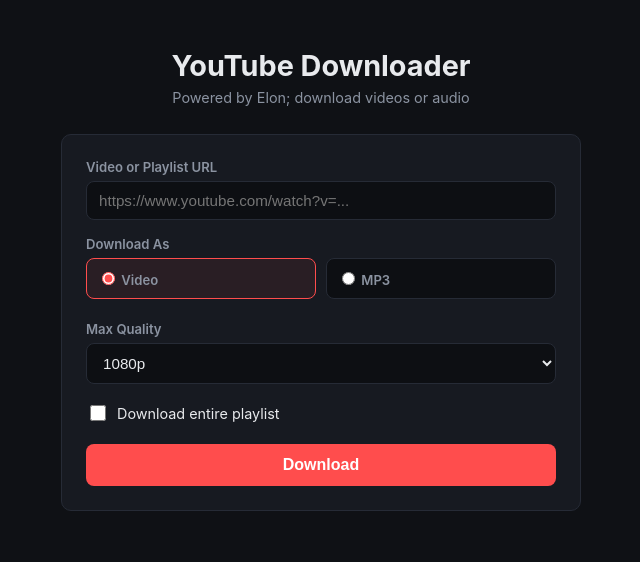
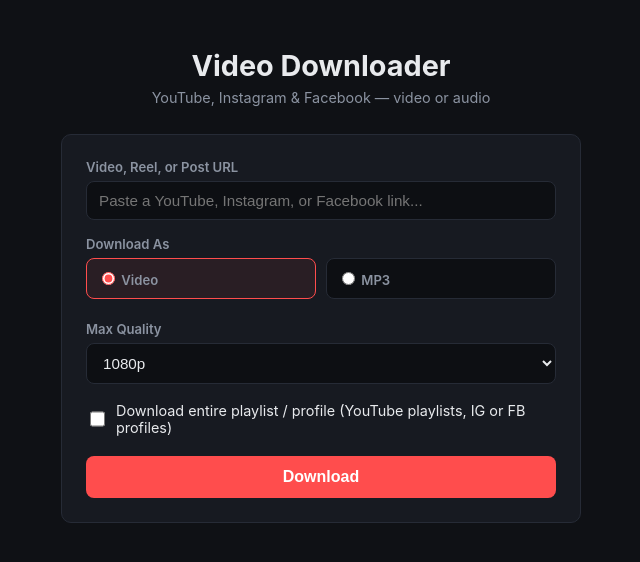
Before and after one commit to elonsobrevilla06-byte/youtube_video_downloader, a Flask app: page / in a window 1280 px wide. Shown: the top 562 px of the page, without its empty margins (319-959 px from the left). Run offline with Flask 3, Linux system fonts and the light colour scheme.

Commit message:
Instagram and facebook videos can be downloaded

```diff
--- a/app.py
+++ b/app.py
@@ -13,14 +13,43 @@
 """
 
 import os
+import re
 import uuid
 import threading
 import time
+from urllib.parse import urlparse
 from flask import Flask, render_template, request, jsonify, Response
 
 import yt_dlp
 
 app = Flask(__name__)
+
+# Domains we knowingly support. yt-dlp itself supports hundreds of sites,
+# but we deliberately restrict the UI to these so users get a clear,
+# friendly error instead of a confusing yt-dlp stack trace for something
+# like a random news site or a private/members-only page.
+SUPPORTED_DOMAINS = {
+    "youtube.com": "YouTube",
+    "youtu.be": "YouTube",
+    "m.youtube.com": "YouTube",
+    "instagram.com": "Instagram",
+    "www.instagram.com": "Instagram",
+    "facebook.com": "Facebook",
+    "www.facebook.com": "Facebook",
+    "m.facebook.com": "Facebook",
+    "web.facebook.com": "Facebook",
+    "fb.watch": "Facebook",
+}
+
+
+def detect_platform(url: str):
+    """Returns the platform name if url's host is supported, else None."""
+    try:
+        host = urlparse(url).netloc.lower()
+        host = re.sub(r"^www\.", "", host) if host not in SUPPORTED_DOMAINS else host
+    except Exception:
+        return None
+    return SUPPORTED_DOMAINS.get(host) or SUPPORTED_DOMAINS.get(re.sub(r"^www\.", "", host))
 
 DOWNLOAD_DIR = os.path.join(os.path.dirname(os.path.abspath(__file__)), "downloads")
 os.makedirs(DOWNLOAD_DIR, exist_ok=True)
@@ -173,6 +202,12 @@
     if not url:
         return jsonify({"error": "URL is required"}), 400
 
+    platform = detect_platform(url)
+    if not platform:
+        return jsonify({
+            "error": "Unsupported link. Please paste a YouTube, Instagram, or Facebook URL."
+        }), 400
+
     quality = data.get("quality", "best")
     audio_only = bool(data.get("audio_only", False))
     playlist = bool(data.get("playlist", False))
@@ -184,6 +219,7 @@
         "speed": "",
         "eta": "",
         "title": "",
+        "platform": platform,
         "filename": None,
         "error": None,
     }
--- a/static/css/style.css
+++ b/static/css/style.css
@@ -224,6 +224,12 @@
   font-size: 0.88rem;
 }
 
+.platform-badge {
+  margin: 6px 0 0;
+  font-size: 0.78rem;
+  color: var(--muted);
+}
+
 .hidden {
   display: none;
 }
--- a/static/js/script.js
+++ b/static/js/script.js
@@ -8,6 +8,8 @@
 const errorPanel = document.getElementById("error-panel");
 const downloadTypeRadios = document.querySelectorAll('input[name="download_type"]');
 const qualityField = document.getElementById("quality-field");
+const urlField = document.getElementById("url");
+const platformBadge = document.getElementById("platform-badge");
 
 function toggleFormatFields() {
   const isMp3 = document.querySelector('input[name="download_type"]:checked').value === "mp3";
@@ -16,6 +18,40 @@
 
 downloadTypeRadios.forEach((radio) => radio.addEventListener("change", toggleFormatFields));
 toggleFormatFields(); // set correct initial state on page load
+
+// Client-side platform detection is just for a nice badge next to the
+// input; the server independently validates the URL, so this never
+// needs to be exhaustive or airtight.
+const PLATFORM_PATTERNS = [
+  { name: "YouTube", re: /(^|\.)youtube\.com$|(^|\.)youtu\.be$/i },
+  { name: "Instagram", re: /(^|\.)instagram\.com$/i },
+  { name: "Facebook", re: /(^|\.)facebook\.com$|(^|\.)fb\.watch$/i },
+];
+
+function updatePlatformBadge() {
+  const value = urlField.value.trim();
+  if (!value) {
+    platformBadge.classList.add("hidden");
+    return;
+  }
+  let host;
+  try {
+    host = new URL(value).hostname;
+  } catch {
+    platformBadge.classList.add("hidden");
+    return;
+  }
+  const match = PLATFORM_PATTERNS.find((p) => p.re.test(host));
+  if (match) {
+    platformBadge.textContent = `Detected: ${match.name}`;
+    platformBadge.classList.remove("hidden");
+  } else {
+    platformBadge.textContent = "Unsupported link — use YouTube, Instagram, or Facebook";
+    platformBadge.classList.remove("hidden");
+  }
+}
+
+urlField.addEventListener("input", updatePlatformBadge);
 
 let pollTimer = null;
 
--- a/templates/index.html
+++ b/templates/index.html
@@ -3,20 +3,21 @@
 <head>
   <meta charset="UTF-8">
   <meta name="viewport" content="width=device-width, initial-scale=1.0">
-  <title>YouTube Downloader</title>
+  <title>Video Downloader</title>
   <link rel="stylesheet" href="{{ url_for('static', filename='css/style.css') }}">
 </head>
 <body>
   <div class="container">
     <header>
-      <h1>YouTube Downloader</h1>
-      <p class="subtitle">Powered by Elon; download videos or audio</p>
+      <h1>Video Downloader</h1>
+      <p class="subtitle">YouTube, Instagram &amp; Facebook — video or audio</p>
     </header>
 
     <form id="download-form">
       <div class="field">
-        <label for="url">Video or Playlist URL</label>
-        <input type="url" id="url" name="url" placeholder="https://www.youtube.com/watch?v=..." required>
+        <label for="url">Video, Reel, or Post URL</label>
+        <input type="url" id="url" name="url" placeholder="Paste a YouTube, Instagram, or Facebook link..." required>
+        <p id="platform-badge" class="platform-badge hidden"></p>
       </div>
 
       <div class="field">
@@ -49,7 +50,7 @@
       <div class="field-checkboxes">
         <label class="checkbox">
           <input type="checkbox" id="playlist" name="playlist">
-          <span>Download entire playlist</span>
+          <span>Download entire playlist / profile (YouTube playlists, IG or FB profiles)</span>
         </label>
       </div>
 
```
